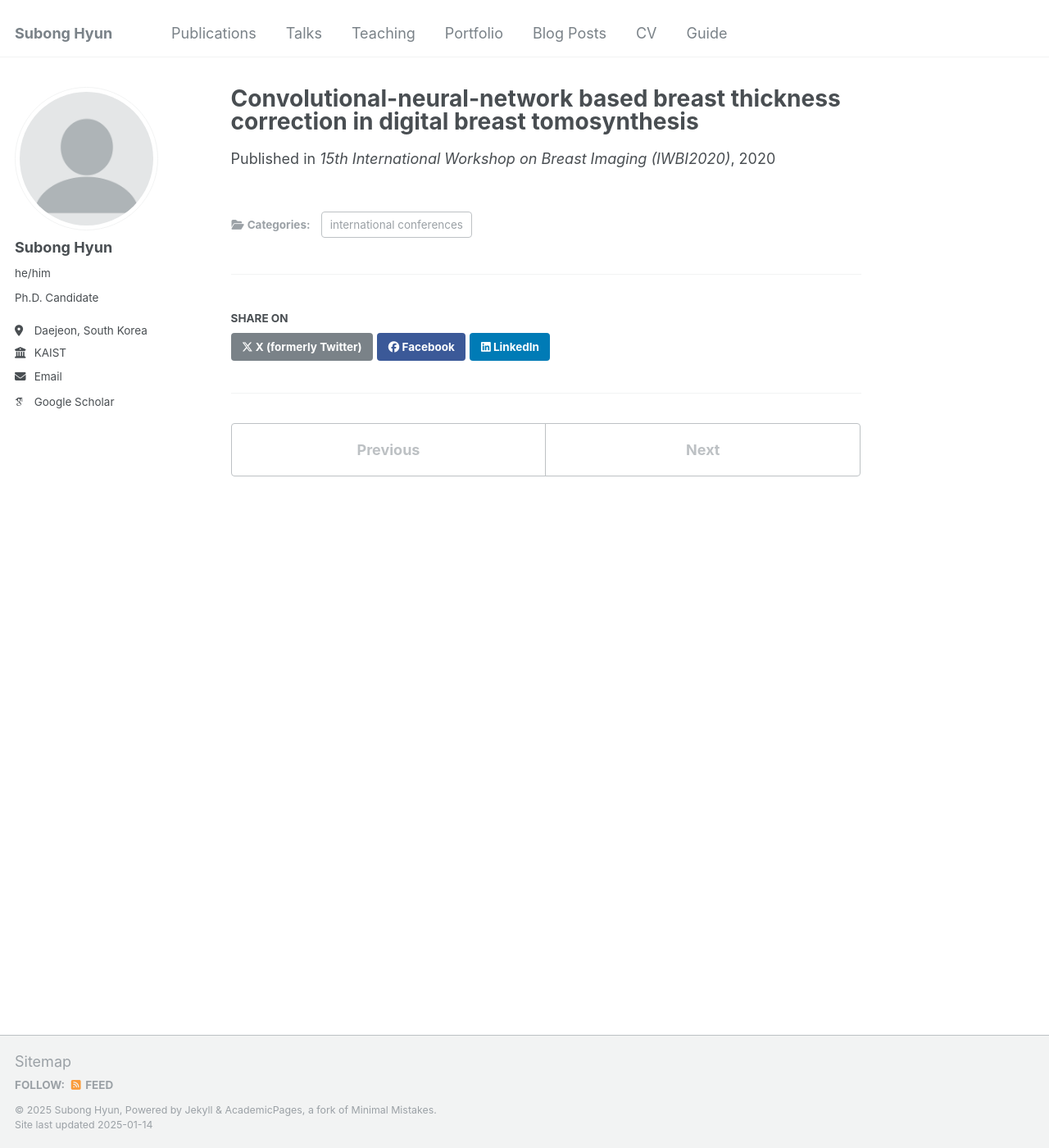
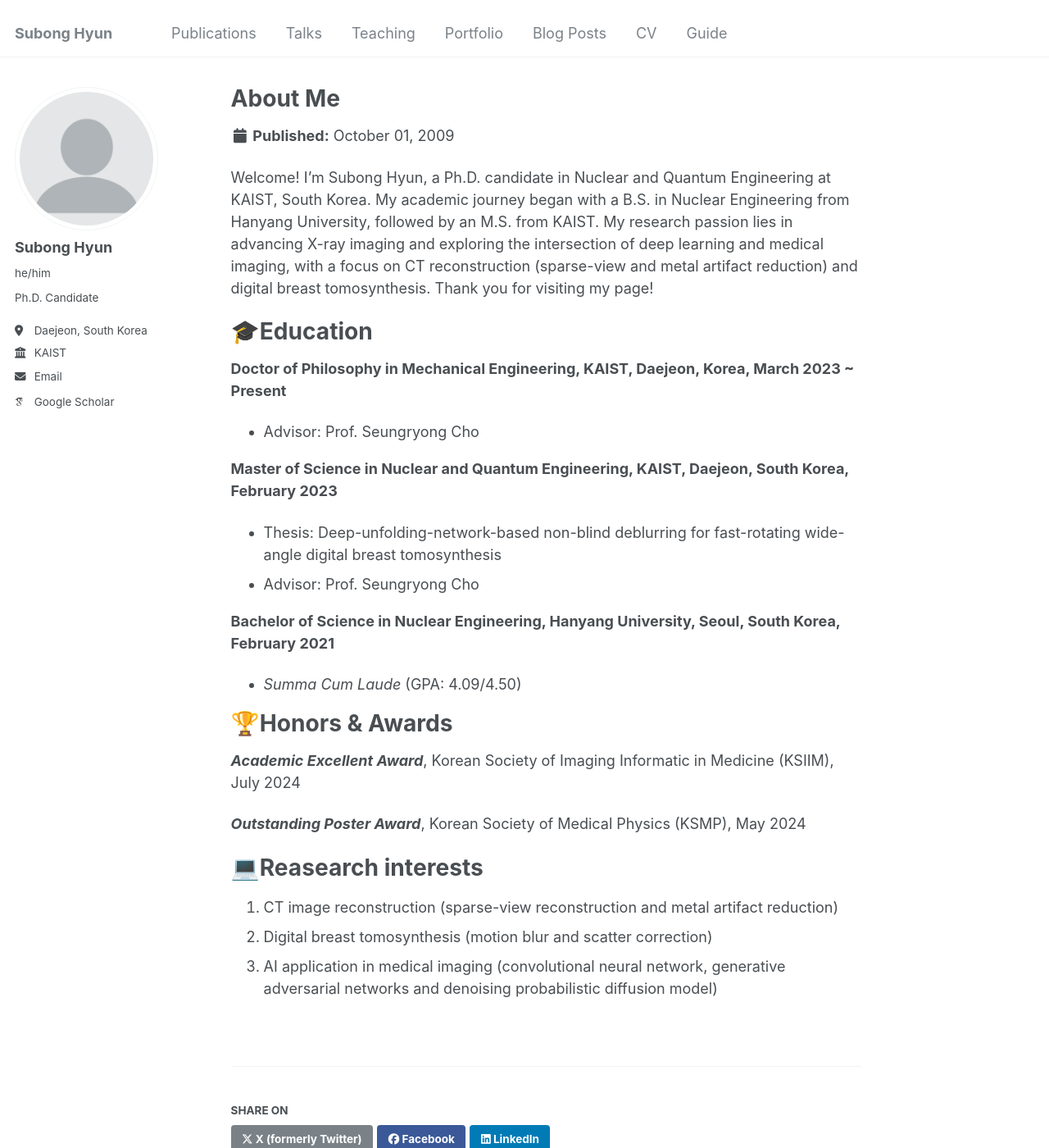
Before and after one commit to SubongHyun/subonghyun.github.io, a Jekyll site: the page built from _publications/2009-10-01-paper-title-number-1.md, in a window 1280 px wide and 1400 px high. Shown: the whole window at 82% size. Built offline with Jekyll 4.4.1, drawn with Linux system fonts in a browser that asks for light colours; some web fonts are replaced.

Commit message:
Update 2009-10-01-paper-title-number-1.md

```diff
--- a/_publications/2009-10-01-paper-title-number-1.md
+++ b/_publications/2009-10-01-paper-title-number-1.md
@@ -1,9 +1,34 @@
 ---
-title: "Convolutional-neural-network based breast thickness correction in digital breast tomosynthesis"
-collection: publications
-category: international conferences
-authors: '**Seoyoung Lee**, Hyeongseok Kim, Hoyeon Lee, Uijin Jeong, Seungryong Cho'
-excerpt: ''
-date: 2020-05-22
-venue: '15th International Workshop on Breast Imaging (IWBI2020)'
+permalink: /
+title: "About Me"
+author_profile: true
+redirect_from:
+  - /about/
+  - /about.html
 ---
+
+Welcome! I'm Subong Hyun, a Ph.D. candidate in Nuclear and Quantum Engineering at KAIST, South Korea. My academic journey began with a B.S. in Nuclear Engineering from Hanyang University, followed by an M.S. from KAIST. My research passion lies in advancing X-ray imaging and exploring the intersection of deep learning and medical imaging, with a focus on CT reconstruction (sparse-view and metal artifact reduction) and digital breast tomosynthesis. Thank you for visiting my page!
+
+🎓Education
+======
+**Doctor of Philosophy in Mechanical Engineering, KAIST, Daejeon, Korea, March 2023 ~ Present**
+- Advisor: Prof. Seungryong Cho
+
+**Master of Science in Nuclear and Quantum Engineering, KAIST, Daejeon, South Korea, February 2023**
+- Thesis: Deep-unfolding-network-based non-blind deblurring for fast-rotating wide-angle digital breast tomosynthesis
+- Advisor: Prof. Seungryong Cho
+
+**Bachelor of Science in Nuclear Engineering, Hanyang University, Seoul, South Korea, February 2021**
+- _Summa Cum Laude_ (GPA: 4.09/4.50)
+
+🏆Honors & Awards
+======
+_**Academic Excellent Award**_, Korean Society of Imaging Informatic in Medicine (KSIIM), July 2024
+
+_**Outstanding Poster Award**_, Korean Society of Medical Physics (KSMP), May 2024
+
+💻Reasearch interests
+======
+1. CT image reconstruction (sparse-view reconstruction and metal artifact reduction)
+2. Digital breast tomosynthesis (motion blur and scatter correction)
+3. AI application in medical imaging (convolutional neural network, generative adversarial networks and denoising probabilistic diffusion model)
```
